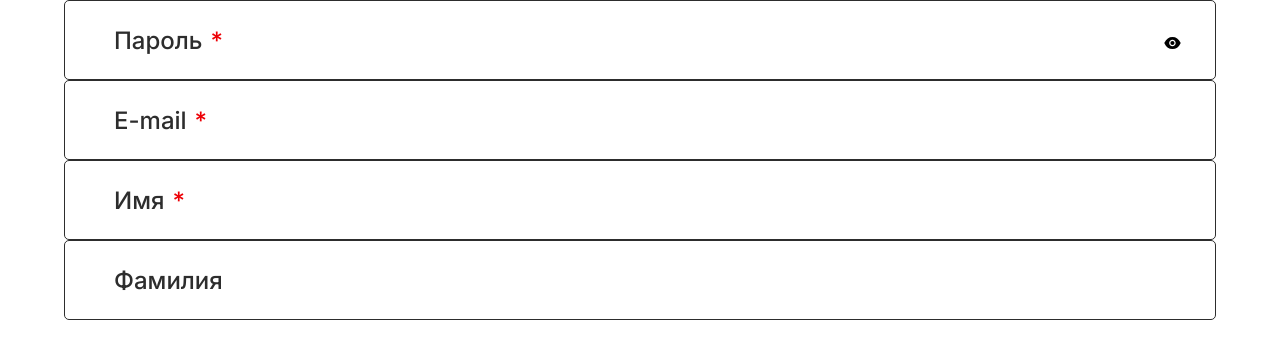
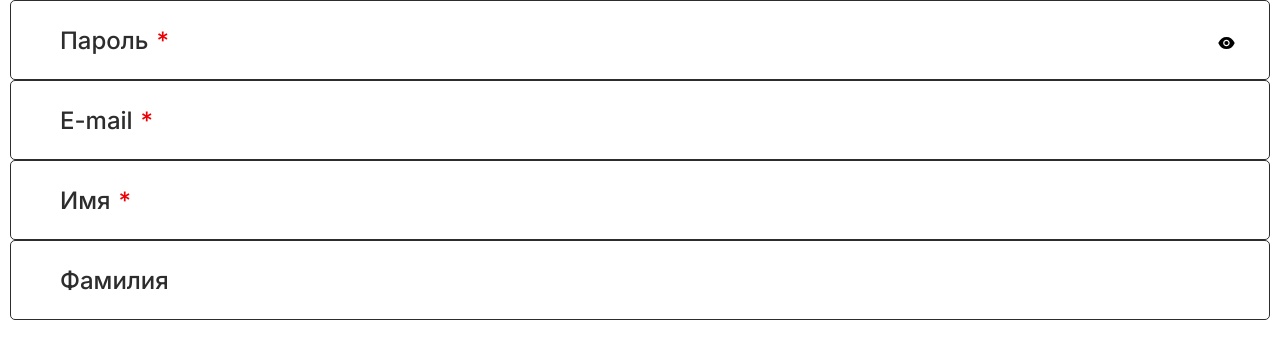
Before and after one commit to evgKireev/TWNSND, a React (Create React App) app: page /signup in a window 1280 px wide. Shown: the top 358 px of the page. Built offline with nearby package versions, Linux system fonts and the light colour scheme.

Commit message:
fix container

```diff
--- a/src/components/UI/Button/Button.module.scss
+++ b/src/components/UI/Button/Button.module.scss
@@ -49,7 +49,7 @@
 
 .icons {
   border-radius: 4px;
-   background-color: #0B84EE;
+  background-color: #0b84ee;
   width: 56px;
   height: 56px;
   display: flex;
@@ -57,7 +57,7 @@
   justify-content: center;
 
   &:hover {
-      color: #459EEB;
+    color: #459eeb;
   }
 
   &:active {
--- a/src/scss/_vars.scss
+++ b/src/scss/_vars.scss
@@ -5,4 +5,5 @@ $button_disabled: #d9d8d8;
 $error: #ed0006;
 $placeh_ok: #cdd8f2;
 $border: #2d2d2d;
+$text_basic: #2d2d2d;
 $btn_hover: #434242;
--- a/src/scss/app.scss
+++ b/src/scss/app.scss
@@ -8,14 +8,12 @@ body {
 
 body {
   font-family: 'Inter', Roboto, system-ui, Tahoma, sans-serif;
-  font-size: 16px;
-  line-height: 24px;
   font-weight: 500;
   background-color: white;
 }
 
 .container {
-  max-width: 1920px;
-  padding: 0 64px;
+  max-width: 1440px;
+  padding: 0 10px;
   margin: 0 auto;
 }
```
Lines whose indentation alone changed are shown as unchanged.
